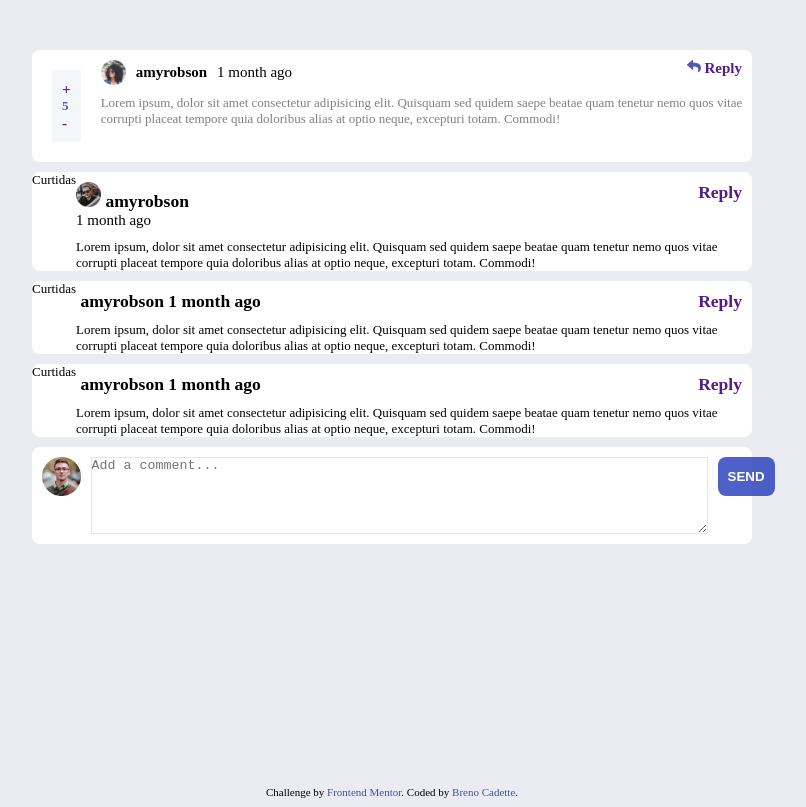
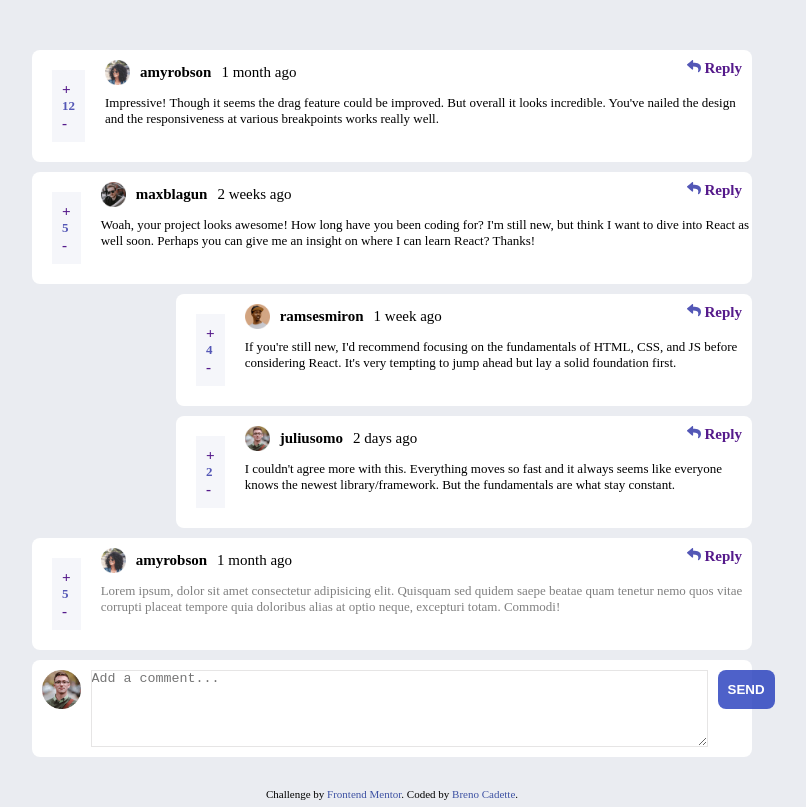
Before and after one commit to brenocadette/FM-01-interactive-comments-section-main, a plain HTML site: page index.html in a window 1280 px wide. Shown: the top 807 px of the page, without its empty margins (328-1134 px from the left). Drawn offline with Linux system fonts and the light colour scheme.

Commit message:
building js

```diff
--- a/index.html
+++ b/index.html
@@ -25,9 +25,11 @@
 <body>
   <!-- Pull dynamic content from the data.json file -->
   <!--Connect JavaScrip-->
-  <script src="./index.js"></script>
+  <script src="./index.js" defer></script>
 
   <main>
+    <div id="reference"></div>
+
     <div class="comentarioPost" id="commentPost01"> <!--Ou posso usar section aqui-->
       <div class="likes">
         <h3><a href="">+</a></h3>
@@ -50,40 +52,7 @@
       </section>
     </div>
 
-    <div class="comentarioPost" id="commentPost02"> <!--Ou posso usar section aqui-->
-      <div>Curtidas</div>
-      <section>
-        <div class="logoNameDateReply">
-          <div>
-          <h3><img class="imgPerfil" src="./images/avatars/image-maxblagun.webp" alt=""> <strong>amyrobson</strong>  </h3> <p> 1 month ago</p>  </div>
-          <h3><a href=""><img src="" alt=""> Reply</a> </h3>
-        </div>
-        <p> Lorem ipsum, dolor sit amet consectetur adipisicing elit. Quisquam sed quidem saepe beatae quam tenetur nemo quos vitae corrupti placeat tempore quia doloribus alias at optio neque, excepturi totam. Commodi!</p>
-      </section>
-    </div>
 
-
-    <div class="commentOfComment" id="comment01Post02"> <!--Ou posso usar section aqui-->
-      <div>Curtidas</div>
-      <section>
-        <div class="logoNameDateReply">
-          <h3><img src="" alt=""> <strong>amyrobson</strong>  1 month ago</h3>
-          <h3><a href=""><img src="" alt=""> Reply</a> </h3>
-        </div>
-        <p> Lorem ipsum, dolor sit amet consectetur adipisicing elit. Quisquam sed quidem saepe beatae quam tenetur nemo quos vitae corrupti placeat tempore quia doloribus alias at optio neque, excepturi totam. Commodi!</p>
-      </section>
-    </div>
-
-    <div class="commentOfComment" id="comment02Post02"> <!--Ou posso usar section aqui-->
-      <div >Curtidas</div>
-      <section>
-        <div class="logoNameDateReply">
-          <h3><img src="" alt=""> <strong>amyrobson</strong>  1 month ago</h3>
-          <h3><a href=""><img src="" alt=""> Reply</a> </h3>
-        </div>
-        <p> Lorem ipsum, dolor sit amet consectetur adipisicing elit. Quisquam sed quidem saepe beatae quam tenetur nemo quos vitae corrupti placeat tempore quia doloribus alias at optio neque, excepturi totam. Commodi!</p>
-      </section>
-    </div>
 
     <div class="addCommentUser">
       <form action="">
--- a/index.js
+++ b/index.js
@@ -1,3 +1,83 @@
 fetch("data.json")
 .then(response =>  response.json() )
-.then(response2 => console.log(response2))
+.then(response2 => {
+    console.log(response2)
+    const main = document.querySelector("#reference");
+
+    for(i=0; i<response2.comments.length; i++){
+        console.log(i);
+
+
+
+        const comment = response2.comments[i];
+        console.log("-------------------");
+
+        console.log(comment.replies);
+
+        const commentDiv = document.createElement("div");
+        commentDiv.classList.add("comentarioPost");
+        commentDiv.setAttribute("id", "commentPost"+i);
+
+        commentDiv.innerHTML = `
+
+      <div class="likes">
+        <h3><a href="">+</a></h3>
+        <p>${response2.comments[i].score}</p>
+        <h3><a href="">-</a></h3>
+      </div>
+
+      <section>
+        <div class="logoNameDateReply">
+          <div class="logoNameDate">
+            <img class="imgPerfil"src="${response2.comments[i].user.image.png}" alt="">
+            <h4 class="nameUser">
+            ${response2.comments[i].user.username}
+            </h4>
+            <p >${response2.comments[i].createdAt}</h3>
+          </div>
+          <h4><a href=""><img src="./images/icon-reply.svg" alt=""> Reply</a> </h4>
+        </div>${response2.comments[i].content}</p>
+      </section>
+    `
+    main.append(commentDiv) ;
+
+
+    for(j=0;j<comment.replies.length; j++){
+        console.log("entrou aqui")
+
+        const divReplies = document.createElement("div")
+        const replies = comment.replies[j]
+        divReplies.classList.add("commentOfComment")
+        divReplies.setAttribute("is", "commentComment"+j)
+
+        divReplies.innerHTML = `
+        <div class="likes">
+            <h3><a href="">+</a></h3>
+            <p>${replies.score}</p>
+            <h3><a href="">-</a></h3>
+          </div>
+
+          <section>
+            <div class="logoNameDateReply">
+              <div class="logoNameDate">
+                <img class="imgPerfil"src="${replies.user.image.png}" alt="">
+                <h4 class="nameUser">
+                ${replies.user.username}
+                </h4>
+                <p >${replies.createdAt}</h3>
+              </div>
+              <h4><a href=""><img src="./images/icon-reply.svg" alt=""> Reply</a> </h4>
+            </div>${replies.content}</p>
+          </section>
+
+        `
+        main.append(divReplies) ;
+
+        //commentDiv.append(divReplies)
+       }
+
+
+}
+})
+.catch(error => console.log(error))
+.finally(() => console.log("Fetch json concluído") )
--- a/style.css
+++ b/style.css
@@ -22,6 +22,13 @@ main{
 
 }
 
+#reference{
+    display: flex;
+    flex-direction: column;
+    gap: 10px;
+    align-items: end;
+}
+
 
 .comentarioPost, .commentOfComment {
 background-color: white;
@@ -29,6 +36,15 @@ display: flex;
 width: 100%;
 border-radius: 8px;
 
+}
+
+.commentOfComment{
+
+    background-color: white;
+    display: flex;
+    width: 80%;
+    border-radius: 8px;
+    float: right;
 }
 
 .logoNameDateReply{
@@ -105,6 +121,6 @@ form img {
 }
 footer {
     position: absolute;
-    bottom: 2px;
+    bottom: 0px;
     width: 100%;
 }
```
